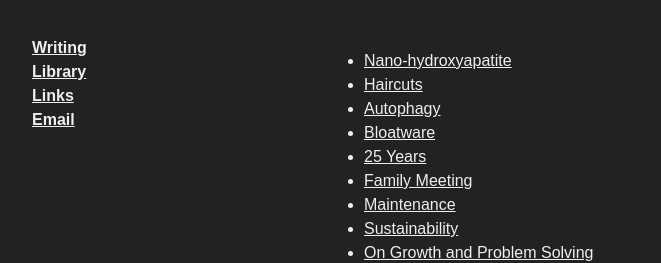
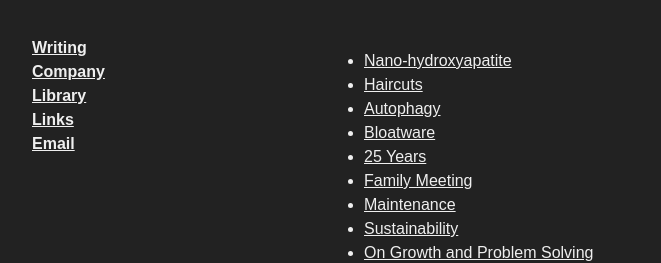
Before and after one commit to rogerkirkness/writing, a Jekyll site: the page built from index.html, in a window 1280 px wide. Shown: the top 263 px of the page, without its empty margins (16-677 px from the left). Built offline with Jekyll 4.4.1, drawn with Linux system fonts in a browser that asks for light colours.

Commit message:
Bump version to 1.1.2

```diff
--- a/_layouts/default.html
+++ b/_layouts/default.html
@@ -74,6 +74,7 @@
 	<nav class="nav">
 		<ul class="menu">
 			<li><a href="/">Writing</a></li>
+			<li><a href="https://convictional.com">Company</a></li>
 			<li><a target="_blank" rel="noopener" href="https://docs.google.com/spreadsheets/d/1p8F9J2mziGSeuGS03KSrfdU9vbjFh1HmzGF4HOhZ-CU/edit?usp=sharing">Library</a></li>
 			<li><a href="/following">Links</a></li>
 			<li><a target="_blank" rel="noopener" href="mailto:me@rogerkirkness.com">Email</a></li>
```
